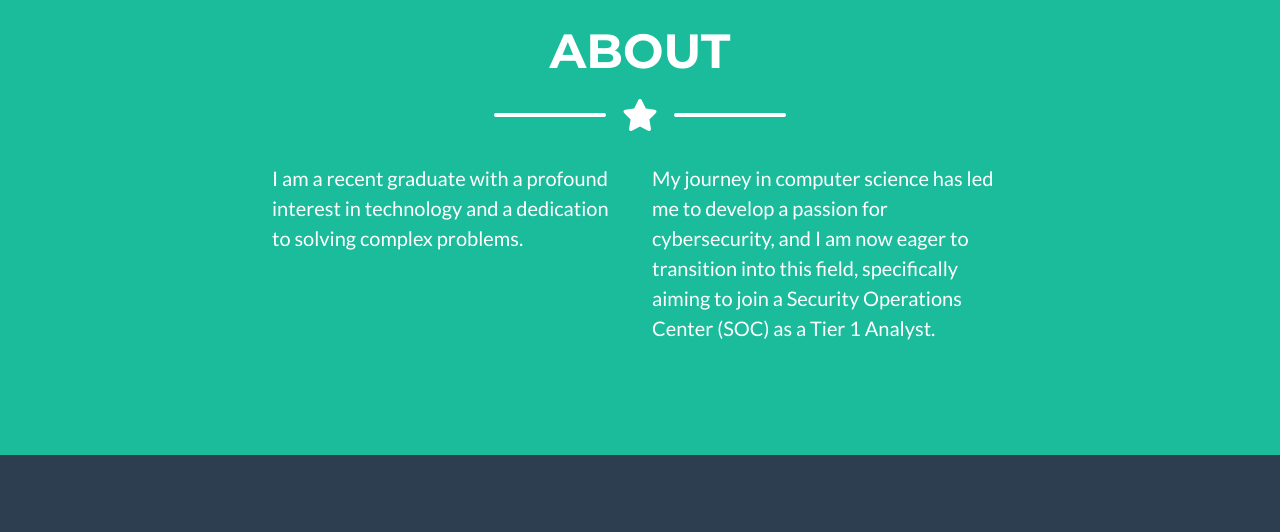
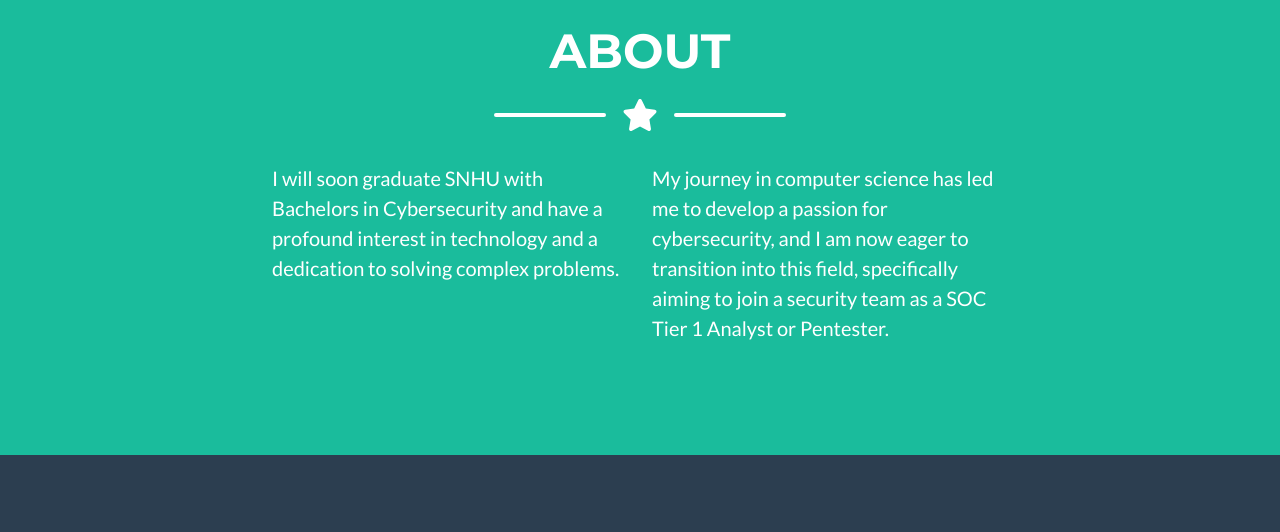
Before and after one commit to billITStuff/website, a plain HTML site: page index.html in a window 1280 px wide. Shown: the part 806-1338 px from the top of the page. Drawn offline with nearby package versions, Linux system fonts and the light colour scheme.

Commit message:
Update index.html

```diff
--- a/index.html
+++ b/index.html
@@ -63,8 +63,8 @@
                 </div>
                 <!-- About Section Content-->
                 <div class="row">
-                    <div class="col-lg-4 ms-auto"><p class="lead">I am a recent graduate with a profound interest in technology and a dedication to solving complex problems.</p></div>
-                    <div class="col-lg-4 me-auto"><p class="lead">My journey in computer science has led me to develop a passion for cybersecurity, and I am now eager to transition into this field, specifically aiming to join a Security Operations Center (SOC) as a Tier 1 Analyst.</p></div>
+                    <div class="col-lg-4 ms-auto"><p class="lead">I will soon graduate SNHU with Bachelors in Cybersecurity and have a profound interest in technology and a dedication to solving complex problems.</p></div>
+                    <div class="col-lg-4 me-auto"><p class="lead">My journey in computer science has led me to develop a passion for cybersecurity, and I am now eager to transition into this field, specifically aiming to join a security team as a SOC Tier 1 Analyst or Pentester.</p></div>
                 </div>
             </div>
         </section>
```
